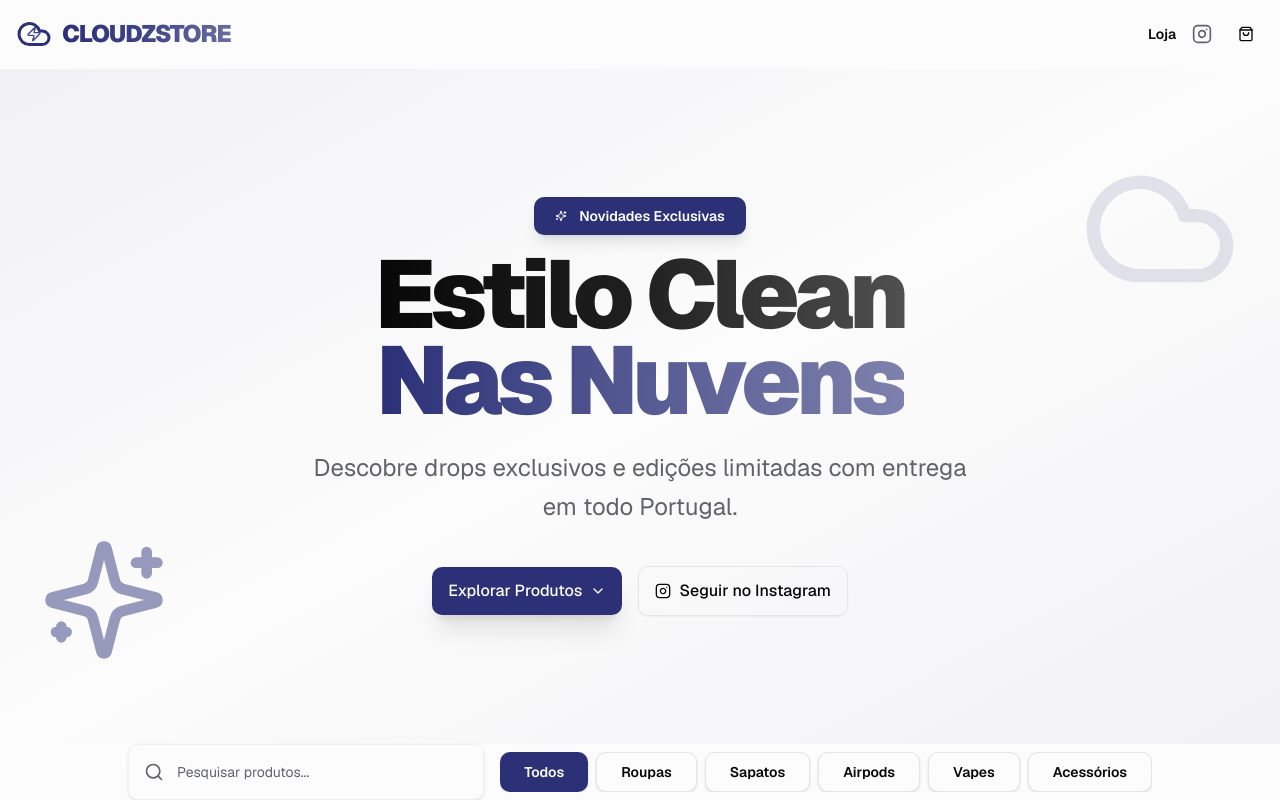
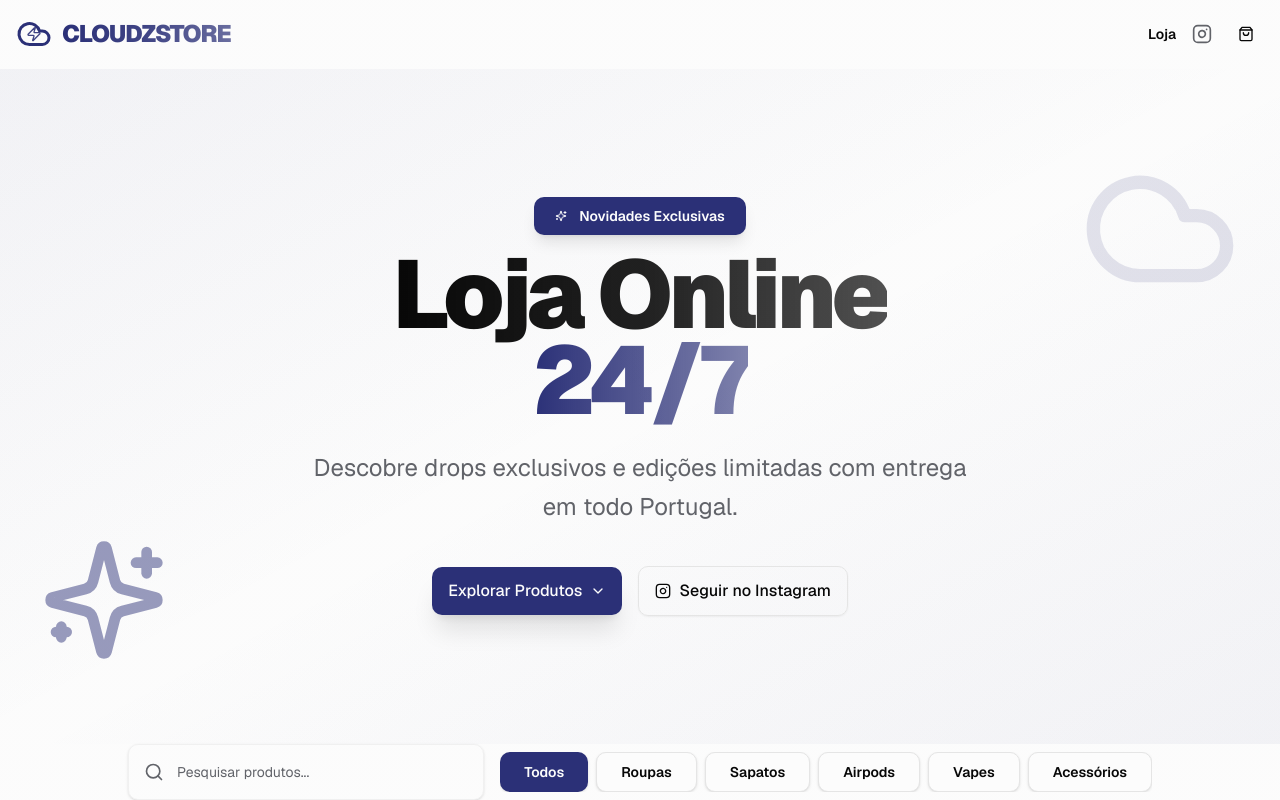
Before and after one commit to luishomes1987-cyber/site2, a Next.js app: page / in a window 1280 px wide. Shown: the top 800 px of the page. Built offline with nearby package versions, Linux system fonts and the light colour scheme.

Commit message:
Update page.tsx

```diff
--- a/app/page.tsx
+++ b/app/page.tsx
@@ -53,7 +53,7 @@ export default function Home() {
               <span className="absolute bottom-0 left-0 w-0 h-0.5 bg-primary transition-all duration-300 group-hover:w-full" />
             </Link>
             <a
-              href="https://instagram.com"
+              href="https://instagram.com/cloudzvape.shop"
               target="_blank"
               rel="noopener noreferrer"
               className="text-muted-foreground hover:text-primary transition-all duration-300 hover:scale-110"
@@ -97,11 +97,11 @@ export default function Home() {
 
           <h1 className="text-6xl md:text-8xl font-black tracking-tighter mb-6 text-balance leading-[0.9]">
             <span className="bg-gradient-to-r from-foreground via-foreground/90 to-foreground/70 bg-clip-text text-transparent">
-              Estilo Clean
+             Loja Online
             </span>
             <br />
             <span className="bg-gradient-to-r from-primary via-primary/80 to-primary/60 bg-clip-text text-transparent">
-              Nas Nuvens
+              24/7
             </span>
           </h1>
 
@@ -127,7 +127,7 @@ export default function Home() {
               asChild
             >
               <a
-                href="https://instagram.com"
+                href="https://instagram.com/cloudzvape.shop"
                 target="_blank"
                 rel="noopener noreferrer"
                 className="flex items-center gap-2"
@@ -193,7 +193,7 @@ export default function Home() {
                 A tua loja premium de streetwear, tecnologia e lifestyle com as últimas tendências.
               </p>
               <a
-                href="https://instagram.com"
+                href="https://instagram.com/cloudzvape.shop"
                 target="_blank"
                 rel="noopener noreferrer"
                 className="text-sm font-semibold hover:text-primary inline-flex items-center gap-2 transition-all duration-300 group"
```
